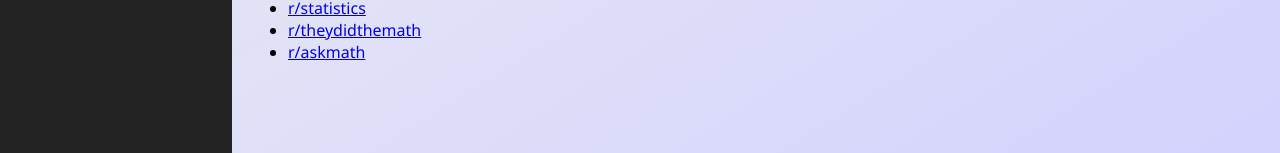
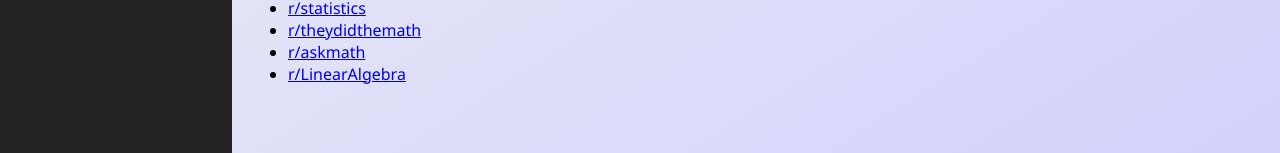
Before and after one commit to swrdfgd/mathZpace, a plain HTML site: page mathsubreddit/index.html in a window 1280 px wide. Shown: the part 516-669 px from the top of the page. Drawn offline with Linux system fonts and the light colour scheme; a script that the page names is missing.

Commit message:
Add files via upload

```diff
--- a/mathsubreddit/index.html
+++ b/mathsubreddit/index.html
@@ -159,6 +159,7 @@
 				<li><a href = "https://www.reddit.com/r/statistics/" target="_blank">r/statistics</a></li>
 				<li><a href = "https://www.reddit.com/r/theydidthemath/" target="_blank">r/theydidthemath</a></li>
 				<li><a href = "https://www.reddit.com/r/askmath" target="_blank">r/askmath</a></li>
+				<li><a href = "https://www.reddit.com/r/LinearAlgebra/" target="_blank">r/LinearAlgebra</a></li>
 			<ul>
 
 		</div>
```
